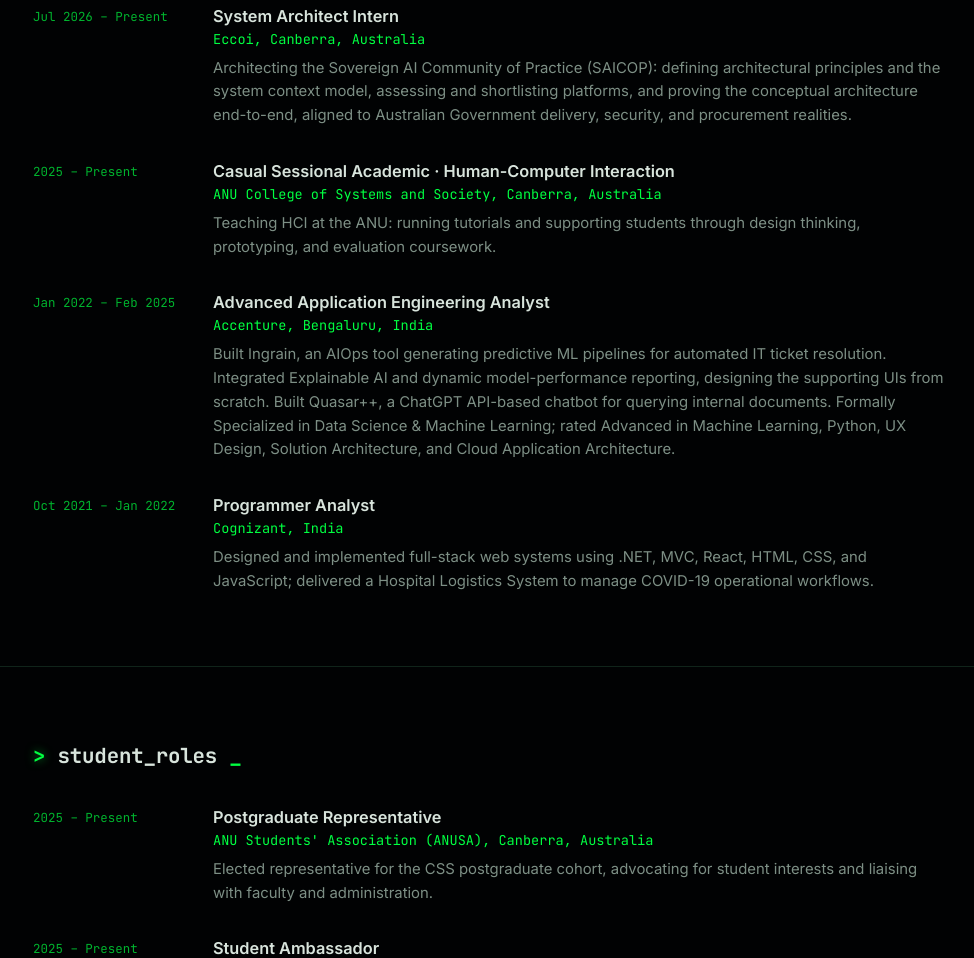
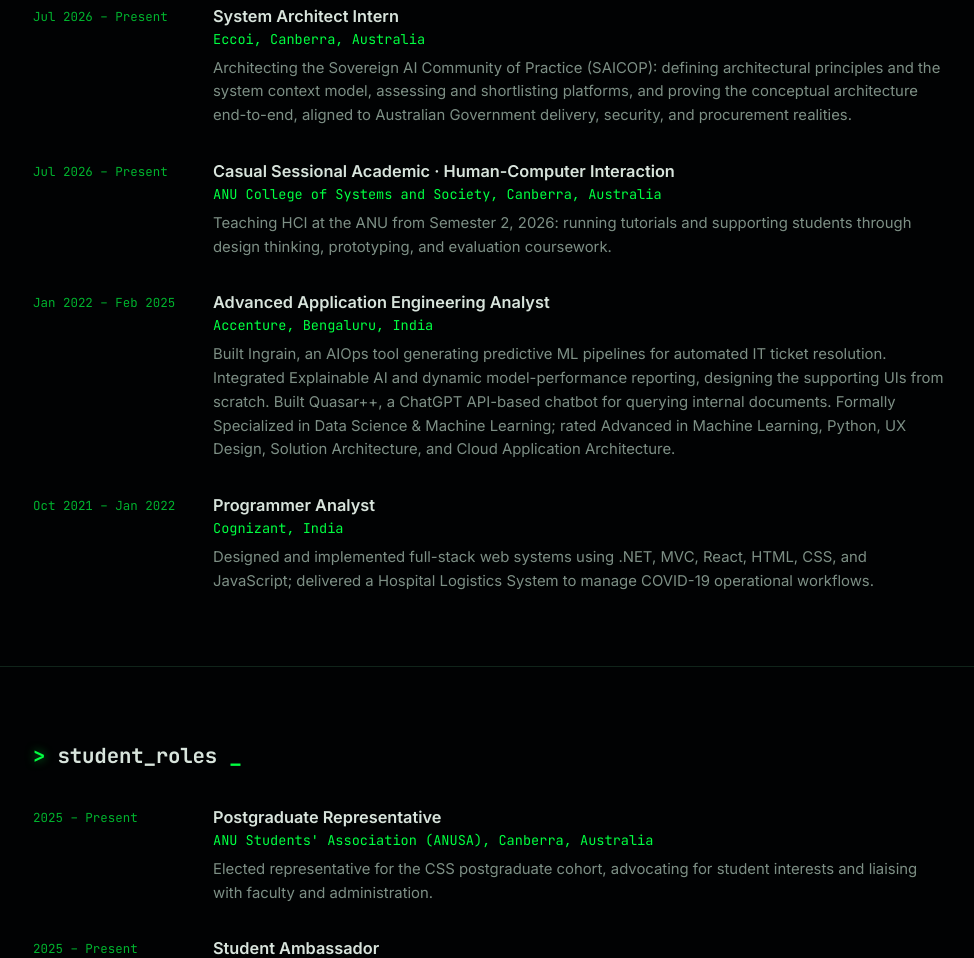
Before and after one commit to Mayukh-D/mayukh-d.github.io, a plain HTML site: page index.html in a window 1280 px wide. Shown: the part 2336-3294 px from the top of the page, without its empty margins (151-1125 px from the left). Drawn offline with Linux system fonts and the light colour scheme.

Commit message:
Correct sessional academic start date to Semester 2 2026

```diff
--- a/index.html
+++ b/index.html
@@ -545,11 +545,11 @@
           </div>
         </div>
         <div class="timeline-item">
-          <div class="timeline-date">2025 – Present</div>
+          <div class="timeline-date">Jul 2026 – Present</div>
           <div class="timeline-body">
             <h3>Casual Sessional Academic · Human-Computer Interaction</h3>
             <div class="org">ANU College of Systems and Society, Canberra, Australia</div>
-            <p>Teaching HCI at the ANU: running tutorials and supporting students through design thinking, prototyping, and evaluation coursework.</p>
+            <p>Teaching HCI at the ANU from Semester 2, 2026: running tutorials and supporting students through design thinking, prototyping, and evaluation coursework.</p>
           </div>
         </div>
         <div class="timeline-item">
```
